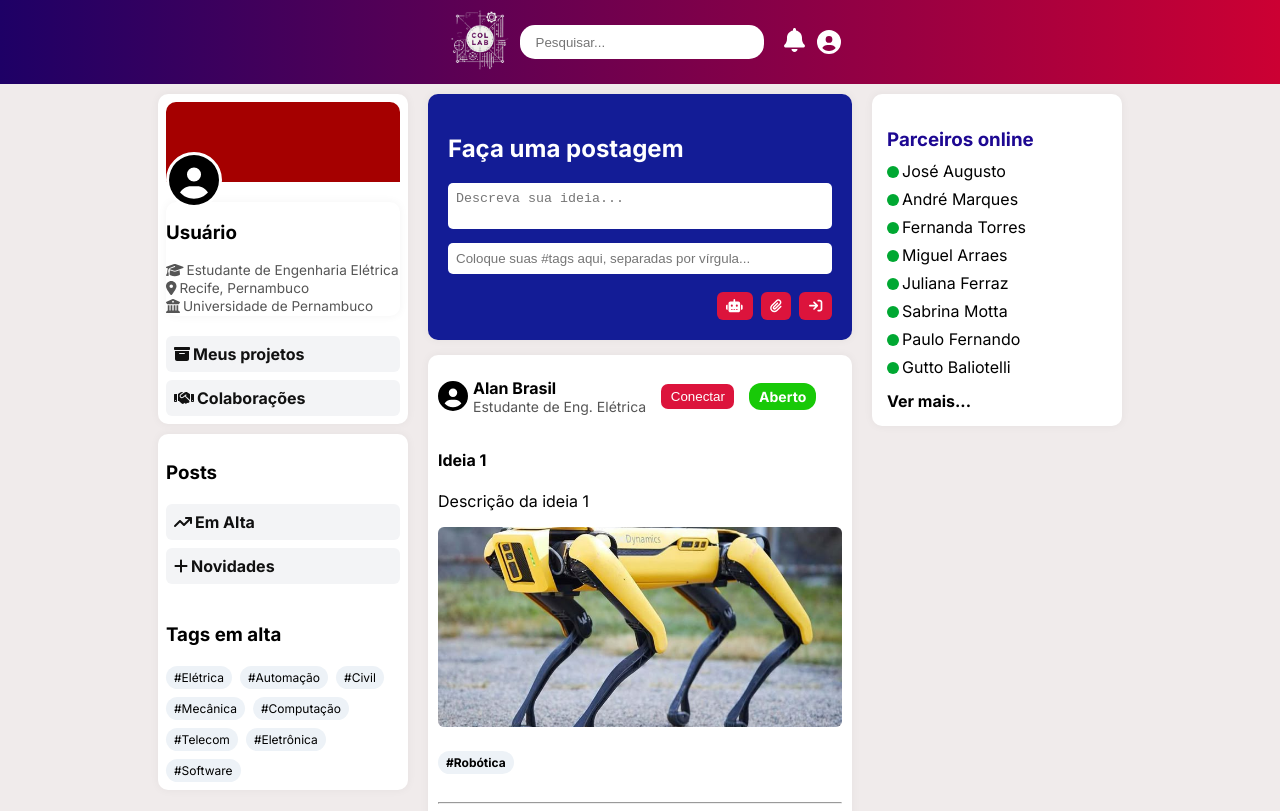
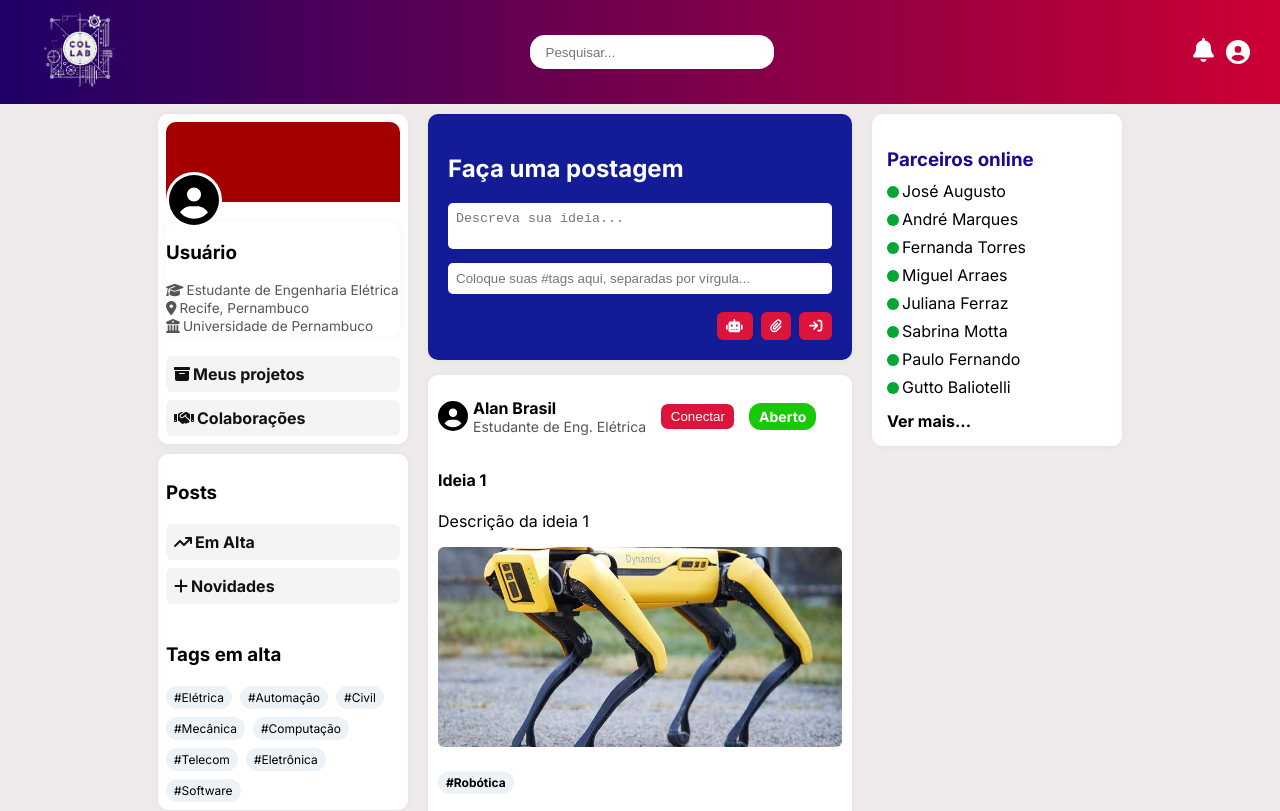
Before and after one commit to viniciuspsimoes/Projeto-Collab, a React (Vite) app in the folder frontend/forum/: page / in a window 1280 px wide. Shown: the top 811 px of the page. Built offline with nearby package versions, Linux system fonts and the light colour scheme.

Commit message:
Algumas adições

```diff
--- a/frontend/forum/src/index.css
+++ b/frontend/forum/src/index.css
@@ -22,9 +22,10 @@ a:visited {
 /* --- Header --- */
 .header {
   display: flex;
+  flex-direction: row;
   flex-wrap: wrap;
   align-items: center;
-  justify-content: center;
+  justify-content: space-between;
   width: 100vw;
   z-index: 105;
   padding: 0 30px;
@@ -32,13 +33,13 @@ a:visited {
 }
 
 .logo {
-  height: 80px;
+  height: 100px;
   cursor: pointer;
 }
 
 .search {
   width: 20%;
-  height: 5%;
+  height: auto;
   padding: 0.6rem 1rem;
   border-radius: 15px;
   border: none;
```
Also changed, not shown: frontend/forum/public/perfil.html (+12 -2 lines).
